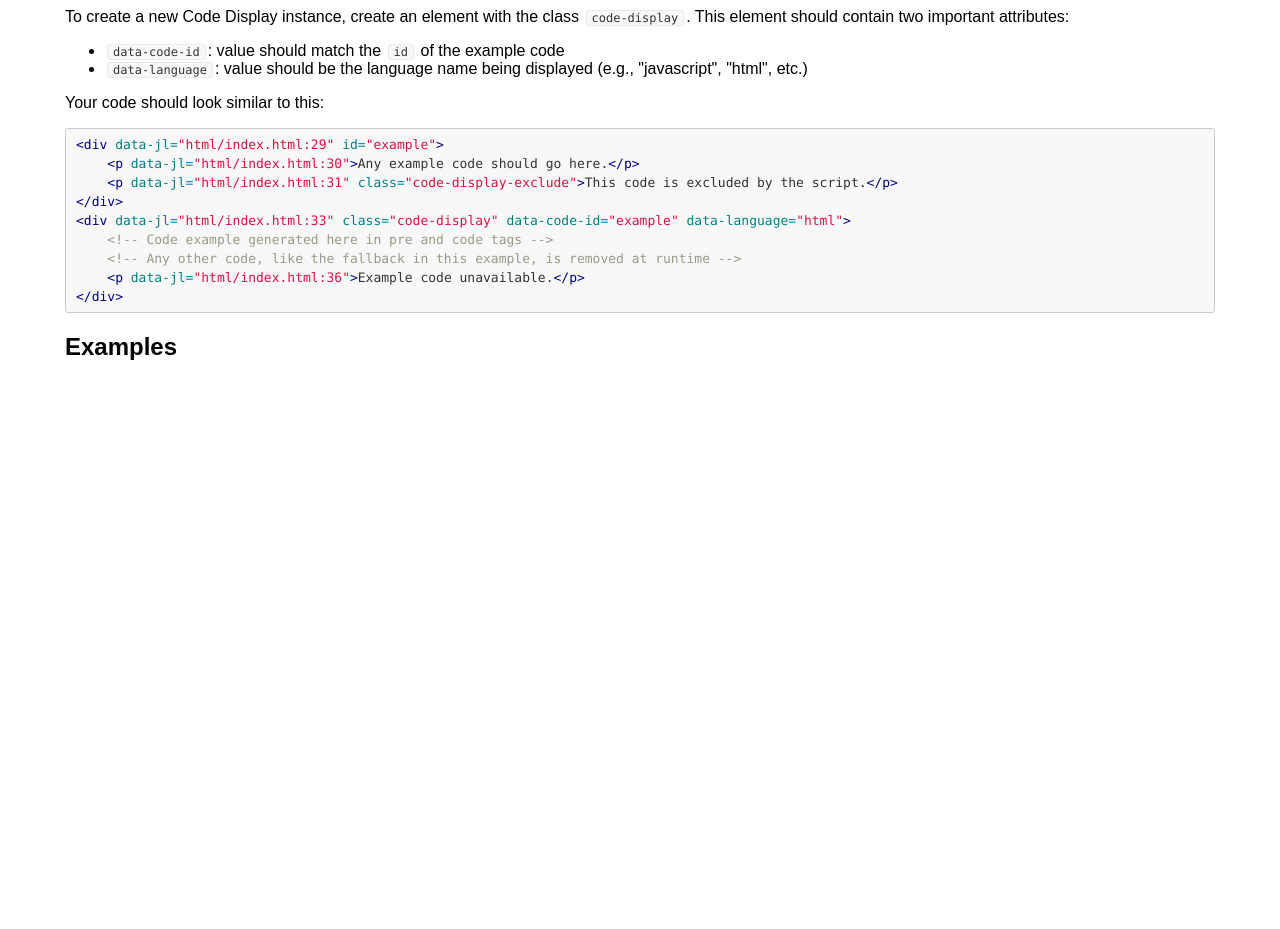
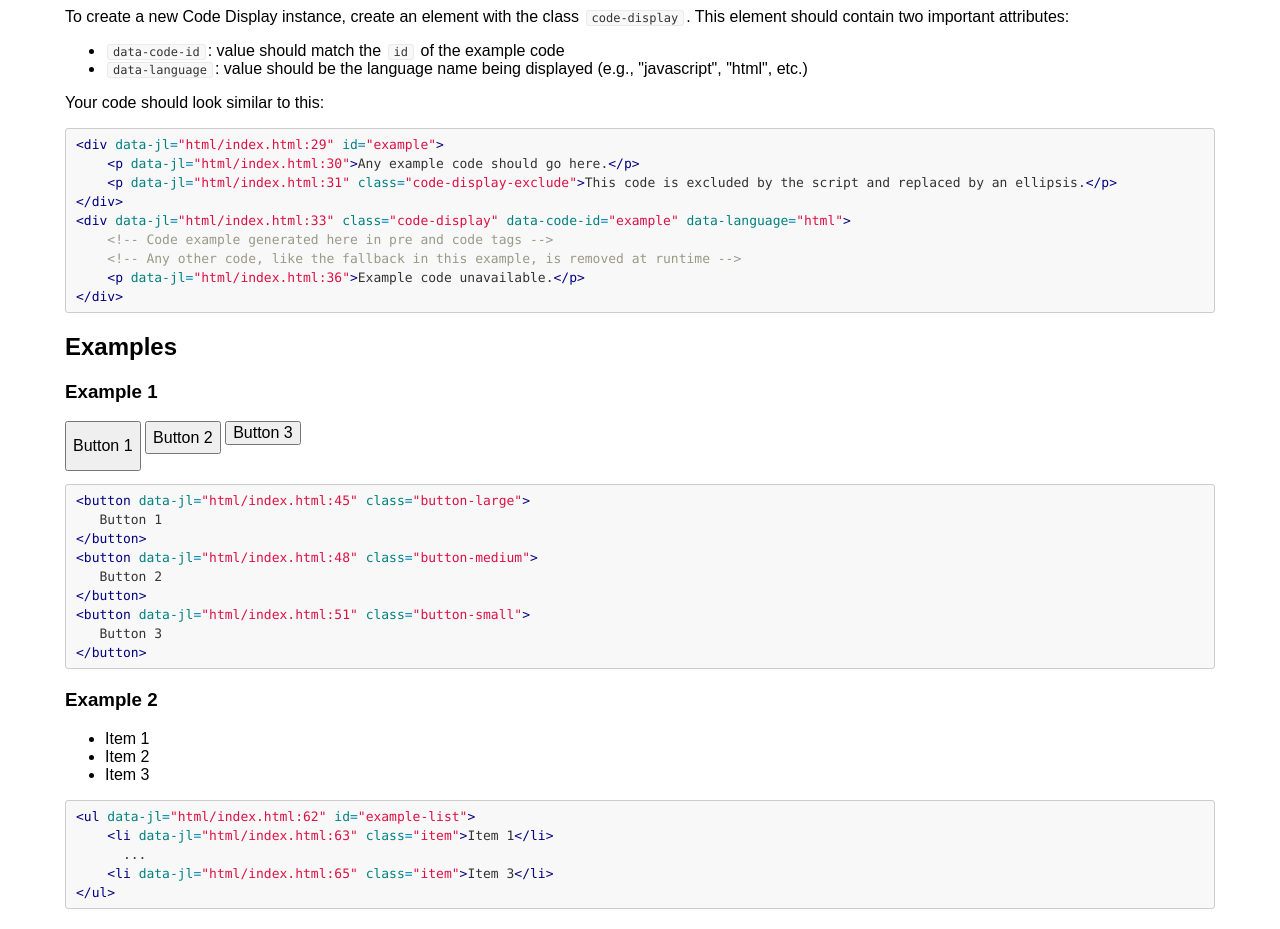
Before and after one commit to chrisauclair/html-code-display, a plain HTML site: page html/index.html in a window 1280 px wide. Shown: the part 240-1169 px from the top of the page. Before the commit the page ends 800 px from the top, so only its background shows below. Drawn offline with Linux system fonts and the light colour scheme.

Commit message:
Added simple examples

```diff
--- a/css/styles.css
+++ b/css/styles.css
@@ -431,6 +431,18 @@ th {
     margin: 0 65px;
 }
 
+.button-large, .button-medium, .button-small {
+    vertical-align: top;
+}
+
+.button-large {
+    height: 50px;
+}
+
+.button-medium {
+    height: 33px;
+}
+
 /**
  * GitHub theme
  *
--- a/html/index.html
+++ b/html/index.html
@@ -9,7 +9,7 @@
     </head>
     <body>
         <div id="content">
-            <section id="code-example1">
+            <section>
                 <header>
                     <h1>HTML Code Display</h1>
                 </header>
@@ -28,7 +28,7 @@
                     <p>Your code should look similar to this:</p>
 <pre class="code-display-ignore"><code data-language="html"><div id="example">
     <p>Any example code should go here.</p>
-    <p class="code-display-exclude">This code is excluded by the script.</p>
+    <p class="code-display-exclude">This code is excluded by the script and replaced by an ellipsis.</p>
 </div>
 <div class="code-display" data-code-id="example" data-language="html">
     <!-- Code example generated here in pre and code tags -->
@@ -39,8 +39,36 @@
                 </section>
                 <section>
                     <h2>Examples</h2>
-
-
+                    <section>
+                        <h3>Example 1</h3>
+                        <div id="example1">
+                            <button class="button-large">
+                               Button 1
+                            </button>
+                            <button class="button-medium">
+                               Button 2
+                            </button>
+                            <button class="button-small">
+                               Button 3
+                            </button>
+                        </div>
+                        <div class="code-display" data-code-id="example1" data-language="html">
+                            <p>Example code unavailable.</p>
+                        </div>
+                    </section>
+                    <section>
+                        <h3>Example 2</h3>
+                        <div id="example2">
+                            <ul id="example-list">
+                                <li class="item">Item 1</li>
+                                <li class="code-display-exclude">Item 2</li>
+                                <li class="item">Item 3</li>
+                            </ul>
+                        </div>
+                        <div class="code-display" data-code-id="example2" data-language="html">
+                            <p>Example code unavailable.</p>
+                        </div>
+                    </section>
                 </section>
             </section>
         <div>
```
